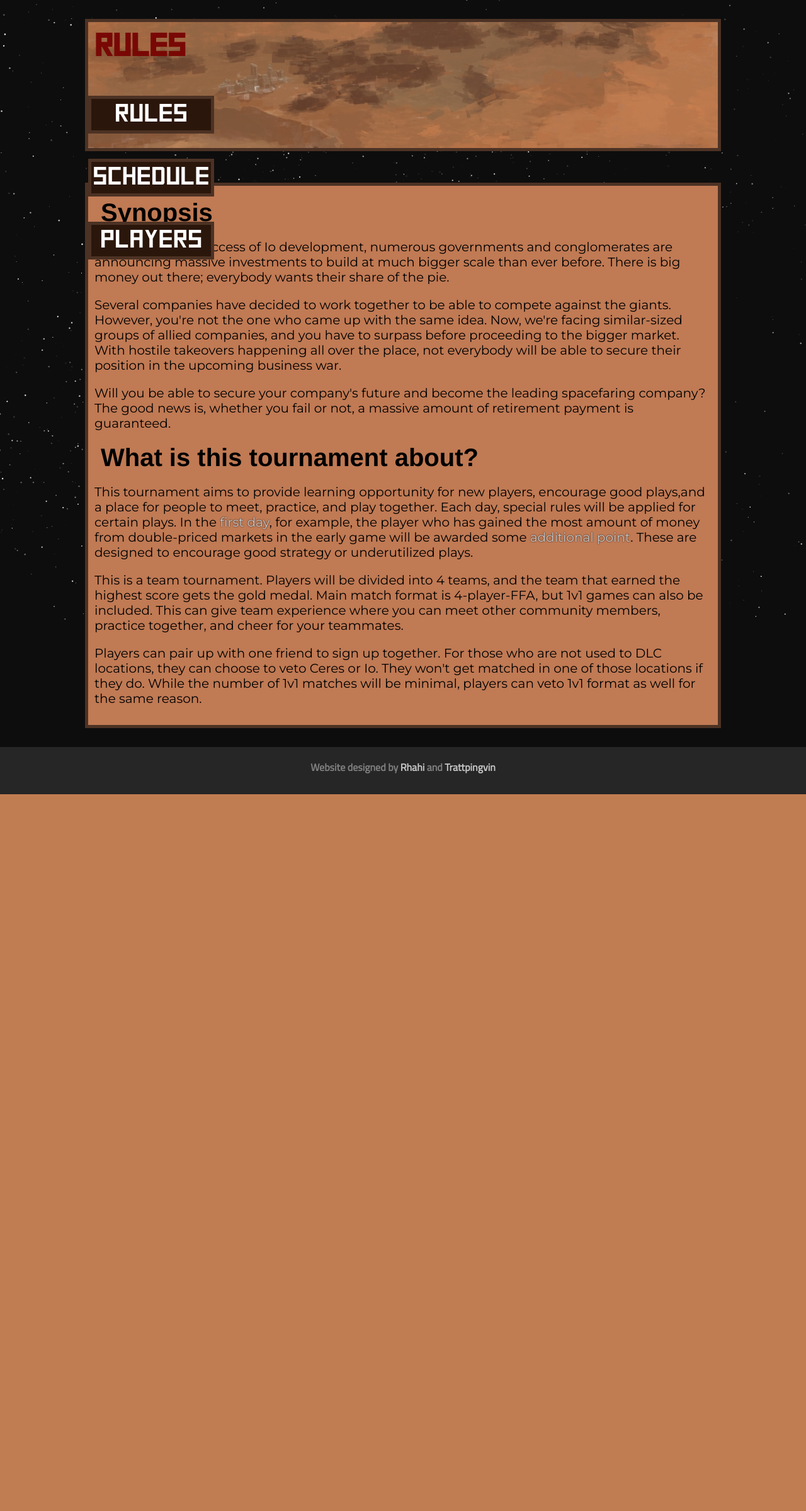
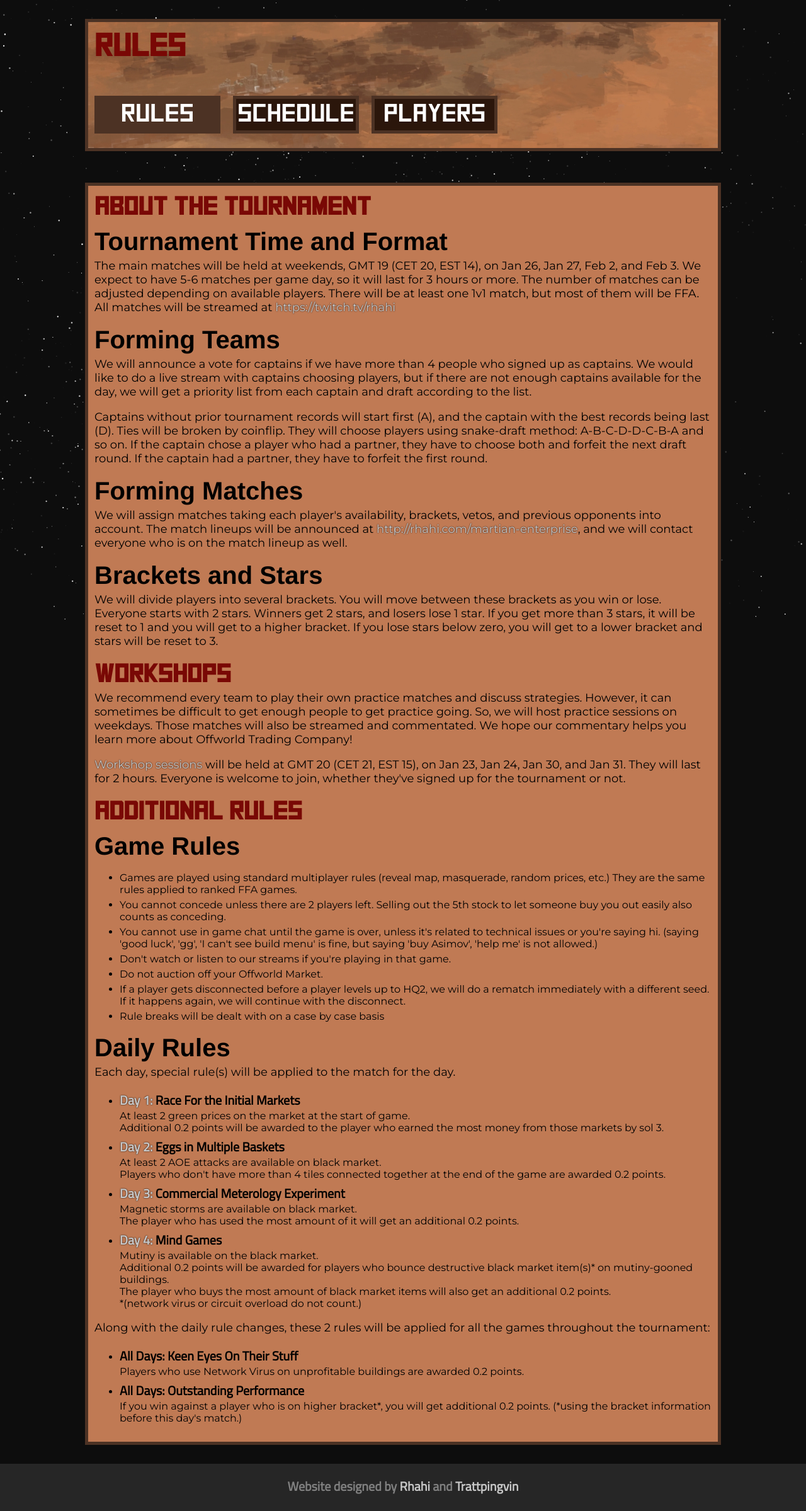
Before and after one commit to Trattpingvin/dawn, a Django app: template templates/rules.html in a window 1280 px wide. Shown: the part 75-2474 px from the top of the page at 63% size. Before the commit the page ends 1336 px from the top, so only its background shows below. Run offline with Django 3.2, Linux system fonts and the light colour scheme; the template is opened without the code that fills it, so the values that code supplies are empty; some web fonts are replaced.

Commit message:
add rules page

```diff
--- /dev/null
+++ b/static/css/article.css
@@ -0,0 +1,23 @@
+article {
+    padding: 10px;
+    color:black;
+    font-family: "Montserrat", sans-serif;
+    font-size: 18px;
+}
+
+article a {
+    color: rgb(200, 200, 200);
+    text-shadow: 0px 0px 2px black;
+}
+
+article a:hover {
+    color:white;
+}
+
+article h2 {
+    color: #790805;
+}
+main div.article {
+    margin-top: 50px;
+    background-color: #C07A54;
+}
--- a/static/css/common.css
+++ b/static/css/common.css
@@ -20,11 +20,14 @@ header h1 {
 
 h1 {font-size: 60px; font-family: 'squarefont';}
 h2 {font-size: 40px; font-family: 'squarefont'; margin:0;}
-h3 {font-size: 40px; font-family: 'Agency FB', 'Franklin Gothic Medium', sans-serif; margin: 10px;}
-h4 {font-family: 'Titillium Web', sans-serif;}
+h3 {font-size: 40px; font-family: 'Agency FB', 'Franklin Gothic Medium', sans-serif; margin: 10px 10px 5px 0px;}
+h4 {font-size: 20px; font-family: 'Titillium Web', sans-serif; margin:0;}
 h5 {font-family: 'Montserrat', sans-serif;}
 a  {color:inherit; text-decoration: none; transition-duration:0.3s;}
 a:hover {transition-duration: 0.3s;}
+li {font-size: 16px; margin-bottom: 5px;}
+p {margin-top: 0.2em;}
+a[role=button] {transition-duration:0.1s;}
 
 .inner {
     width: 1000px;
@@ -33,22 +36,8 @@ a:hover {transition-duration: 0.3s;}
     margin-right: auto;
 }
 
-
-/* Generic article */
-article {
-    padding: 10px;
-    color:black;
-    font-family: "Montserrat", sans-serif;
-    font-size: 20px;
-}
-
-article a {
-    color: rgb(200, 200, 200);
-    text-shadow: 0px 0px 2px black;
-}
-
-article a:hover {
-    color:white;
+.self, .self:hover {
+    background-color: #4C3224;
 }
 
 /* Footer Related */
--- a/static/css/fontdef.css
+++ b/static/css/fontdef.css
@@ -2,6 +2,6 @@
     /* This is a temporary font.
        All Squarefont items will be replaced by images.*/
     font-family: squarefont;
-    src: url("../fonts/Square.ttf");
+    src: url("../fonts/Square.woff");
     font-style:normal;
 }
--- a/static/css/main.css
+++ b/static/css/heading.css
@@ -5,20 +5,19 @@ main {
 }
 
 main div.title {
-    height: 800px;
-    display: flex;
     position: relative;
     background: url("../img/mars.jpg") no-repeat;
+    background-position: center;
     background-size: cover;
 }
 
-main div.sub {
-    height: 200px;
-    background: url("../img/mars.jpg") no-repeat;
-    background-size: cover;
-    background-position: center;
+main div.big {
+    height: 700px;
 }
 
+main div.small {
+    height:200px;
+}
 /* main page - notice text */
 
 main div.notice {padding: 10px;}
@@ -28,15 +27,21 @@ main div.notice a {text-shadow:0px 0px 4px white;}
 main div.notice a:hover {color:rgb(0, 30, 128); text-shadow:0px 0px 4px rgba(255, 255, 255, 0.5);}
 
 /* main page - menu */
+nav.linear-menu {
+    display:flex;
+    flex-direction: row;
+}
 
-nav {
-    display: block;
+nav.left-menu {
+    left: -50px;
+    bottom: 100px;
     position: absolute;
-    margin-bottom: 100px;
-    align-self: flex-end;
 }
-nav.left-menu {left: -50px;}
-nav.right-menu {right: -50px;}
+nav.right-menu {
+    right: -50px;
+    bottom: 100px;
+    position: absolute;
+}
 nav.right-menu a {border-color: rgb(46, 33, 77); background-color:#4B367C;}
 nav.right-menu a:hover {background-color: rgb(59, 42, 97);}
 nav a {
@@ -44,7 +49,7 @@ nav a {
     display: block;
     width: 190px;
     height: 50px;
-    margin: 40px 0 0 0;
+    margin: 40px 10px 0 10px;
     border: solid 5px #4C3224;
     padding: auto;
 
@@ -57,8 +62,3 @@ nav a {
 nav a:hover{
     background-color: #100600;
 }
-
-main div.article {
-    margin-top: 50px;
-    background-color: #C07A54;
-}
--- a/templates/base.html
+++ b/templates/base.html
@@ -3,8 +3,8 @@
 <html>
     <head>
         <link href="{% static 'css/common.css' %}" rel="stylesheet">
-        <link href="{% static 'css/main.css' %}" rel="stylesheet">
-        <link href="{% static 'css/pages.css' %}" rel="stylesheet">
+        <link href="{% static 'css/heading.css' %}" rel="stylesheet">
+        <link href="{% static 'css/article.css' %}" rel="stylesheet">
         <link href="{% static 'css/fontdef.css' %}" rel="stylesheet">
         <link href="https://fonts.googleapis.com/css?family=Montserrat|Titillium+Web" rel="stylesheet">
         <!-- TODO: change font -->
--- a/templates/main.html
+++ b/templates/main.html
@@ -1,6 +1,6 @@
 {% extends "base.html" %}
 {% block main %}
-    <div class="inner title">
+    <div class="inner title big">
         <div class="notice">
             <h2><span class="upcoming"><span class="highlight">Upcoming:</span> <a href="schedule/drafting.html">Drafting</a></span><br />
             <span class="date">Jan 19, GMT 20</span></h2>
@@ -30,7 +30,7 @@
             <h3>What is this tournament about?</h3>
             <p>This tournament aims to provide learning opportunity for new players, encourage good plays,and a place for people to meet, practice, and play together.
             Each day, special rules will be applied for certain plays.
-            In the <a href="schedule/day1.html">first day</a>, for example, the player who has gained the most amount of money from double-priced markets in the early game will be awarded some <a href="rules.html">additional point</a>.
+            In the <a href="schedule/day1.html">first day</a>, for example, the player who has gained the most amount of money from double-priced markets in the early game will be awarded some <a href="rules.html">additional points</a>.
             These are designed to encourage good strategy or underutilized plays.</p>
 
             <p>This is a team tournament. Players will be divided into 4 teams, and the team that earned the highest score gets the gold medal.
--- a/templates/rules.html
+++ b/templates/rules.html
@@ -1,59 +1,74 @@
-<!DOCTYPE html>
-<html>
-    <head>
-        <link href="common.css" rel="stylesheet">
-        <link href="main.css" rel="stylesheet">
-        <link href="pages.css" rel="stylesheet">
-        <link href="fontdef.css" rel="stylesheet">
-        <link href="https://fonts.googleapis.com/css?family=Montserrat|Titillium+Web" rel="stylesheet">
-        <link href="http://allfont.net/allfont.css?fonts=agency-fb" rel="stylesheet" type="text/css">
-        <title>The Martian Enterprise Tournament</title>
-    </head>
-    <body>
-        <header>
-            <h1>The Martian Enterprise Tournament</h1>
-        </header>
-        <main>
-            <div class="inner sub">
+{% extends "base.html" %}
+{% block main %}
+    <div class="inner title small">
         <div class="notice">
             <h2><span class="upcoming"><span class="highlight">Rules</span></span></h2>
         </div>
         <nav class="linear-menu">
-                    <a href="rules.html" role="button">Rules</a>
-                    <a href="schedule.html" role="button">Schedule</a>
-                    <a href="players.html" role="button">Players</a>
+            <a href="{% url 'rules' %}" role="button" class="self">Rules</a>
+            <a href="{% url 'schedule' %}" role="button">Schedule</a>
+            <a href="{% url 'players' %}" role="button">Players</a>
         </nav>
     </div>
     <div class="inner article">
         <article>
-                    <h3>Synopsis</h3>
-                    <p>With the recent success of Io development, numerous governments and conglomerates are
-                    announcing massive investments to build at much bigger scale than ever before.
-                    There is big money out there; everybody wants their share of the pie.</p>
-                    <p>Several companies have decided to work together to be able to compete against the giants.
-                    However, you're not the one who came up with the same idea.
-                    Now, we're facing similar-sized groups of allied companies, and you have to surpass before proceeding to the bigger market.
-                    With hostile takeovers happening all over the place, not everybody will be able to secure their position in the upcoming business war.</p>
-                    <p>Will you be able to secure your company's future and become the leading spacefaring company?
-                    The good news is, whether you fail or not, a massive amount of retirement payment is guaranteed.</p>
+            <h2>About The Tournament</h2>
+            <h3>Tournament Time and Format</h3>
+            <p>The main matches will be held at weekends, GMT 19 (CET 20, EST 14), on Jan 26, Jan 27, Feb 2, and Feb 3. We expect to have 5-6 matches per game day, so it will last for 3 hours or more. The number of matches can be adjusted depending on available players. There will be at least one 1v1 match, but most of them will be FFA. All matches will be streamed at <a href="https://twitch.tv/rhahi">https://twitch.tv/rhahi</a></p>
 
-                    <h3>What is this tournament about?</h3>
-                    <p>This tournament aims to provide learning opportunity for new players, encourage good plays,and a place for people to meet, practice, and play together.
-                    Each day, special rules will be applied for certain plays.
-                    In the <a href="schedule/day1.html">first day</a>, for example, the player who has gained the most amount of money from double-priced markets in the early game will be awarded some <a href="rules.html">additional point</a>.
-                    These are designed to encourage good strategy or underutilized plays.</p>
+            <h3>Forming Teams</h3>
+            <p>We will announce a vote for captains if we have more than 4 people who signed up as captains. We would like to do a live stream with captains choosing players, but if there are not enough captains available for the day, we will get a priority list from each captain and draft according to the list.</p>
 
-                    <p>This is a team tournament. Players will be divided into 4 teams, and the team that earned the highest score gets the gold medal.
-                    Main match format is 4-player-FFA, but 1v1 games can also be included.
-                    This can give team experience where you can meet other community members, practice together, and cheer for your teammates.</p>
+            <p>Captains without prior tournament records will start first (A), and the captain with the best records being last (D). Ties will be broken by coinflip. They will choose players using snake-draft method: A-B-C-D-D-C-B-A and so on. If the captain chose a player who had a partner, they have to choose both and forfeit the next draft round. If the captain had a partner, they have to forfeit the first round.</p>
 
-                    <p>Players can pair up with one friend to sign up together. For those who are not used to DLC locations, they can choose to veto Ceres or Io.
-                    They won't get matched in one of those locations if they do. While the number of 1v1 matches will be minimal, players can veto 1v1 format as well for the same reason.</p>
+            <h3>Forming Matches</h3>
+            <p>We will assign matches taking each player's availability, brackets, vetos, and previous opponents into account. The match lineups will be announced at <a href="{% url 'index' %}">http://rhahi.com/martian-enterprise</a>, and we will contact everyone who is on the match lineup as well.</p>
+
+            <h3>Brackets and Stars</h3>
+            <p>We will divide players into several brackets. You will move between these brackets as you win or lose.
+            Everyone starts with 2 stars. Winners get 2 stars, and losers lose 1 star. If you get more than 3 stars, it will be reset to 1 and you will get to a higher bracket. If you lose stars below zero, you will get to a lower bracket and stars will be reset to 3.</p>
+
+            <h2>Workshops</h2>
+            <p>We recommend every team to play their own practice matches and discuss strategies. However, it can sometimes be difficult to get enough people to get practice going. So, we will host practice sessions on weekdays. Those matches will also be streamed and commentated. We hope our commentary helps you learn more about Offworld Trading Company!</p>
+            <p><a href="{% url 'workshop' %}">Workshop sessions</a> will be held at GMT 20 (CET 21, EST 15), on Jan 23, Jan 24, Jan 30, and Jan 31. They will last for 2 hours. Everyone is welcome to join, whether they've signed up for the tournament or not.</p>
+
+            <h2>Additional Rules</h2>
+            <h3>Game Rules</h3>
+            <ul>
+                <li>Games are played using standard multiplayer rules (reveal map, masquerade, random prices, etc.) They are the same rules applied to ranked FFA games.</li>
+                <li>You cannot concede unless there are 2 players left. Selling out the 5th stock to let someone buy you out easily also counts as conceding.</li>
+                <li>You cannot use in game chat until the game is over, unless it's related to technical issues or you're saying hi. (saying 'good luck', 'gg', 'I can't see build menu' is fine, but saying 'buy Asimov', 'help me' is not allowed.)</li>
+                <li>Don't watch or listen to our streams if you're playing in that game.</li>
+                <li>Do not auction off your Offworld Market.</li>
+                <li>If a player gets disconnected before a player levels up to HQ2, we will do a rematch immediately with a different seed. If it happens again, we will continue with the disconnect.</li>
+                <li>Rule breaks will be dealt with on a case by case basis</li>
+            </ul>
+            <h3>Daily Rules</h3>
+            <p>Each day, special rule(s) will be applied to the match for the day.</p>
+            <ul>
+                <li><h4><a href="{% url 'day1' %}">Day 1:</a> Race For the Initial Markets</h4>
+                At least 2 green prices on the market at the start of game.<br />
+                Additional 0.2 points will be awarded to the player who earned the most money from those markets by sol 3.</li>
+                <li><h4><a href="{% url 'day2' %}">Day 2:</a> Eggs in Multiple Baskets</h4>
+                At least 2 AOE attacks are available on black market.<br />
+                Players who don't have more than 4 tiles connected together at the end of the game are awarded 0.2 points.</li>
+                <li><h4><a href="{% url 'day3' %}">Day 3:</a> Commercial Meterology Experiment</h4>
+                Magnetic storms are available on black market.<br />
+                The player who has used the most amount of it will get an additional 0.2 points.</li>
+                <li><h4><a href="{% url 'day4' %}">Day 4:</a> Mind Games</h4>
+                Mutiny is available on the black market.<br />
+                Additional 0.2 points will be awarded for players who bounce destructive black market item(s)* on mutiny-gooned buildings.<br />
+                The player who buys the most amount of black market items will also get an additional 0.2 points.<br />
+                *(network virus or circuit overload do not count.)</li>
+            </ul>
+            <p>Along with the daily rule changes, these 2 rules will be applied for all the games throughout the tournament:</p>
+            <ul>
+                <li><h4>All Days: Keen Eyes On Their Stuff</h4>
+                Players who use Network Virus on unprofitable buildings are awarded 0.2 points.</li>
+
+                <li><h4>All Days: Outstanding Performance</h4>
+                If you win against a player who is on higher bracket*, you will get additional 0.2 points. (*using the bracket information before this day's match.)</li>
+            </ul>
         </article>
     </div>
-        </main>
-        <footer>
-            <h4>Website designed by <a href="https://github.com/Rhahi">Rhahi</a> and <a href="https://github.com/Trattpingvin/">Trattpingvin</a></h4>
-        </footer>
-    </body>
-</html>
+{% endblock %}
--- a/tournamentstatus/urls.py
+++ b/tournamentstatus/urls.py
@@ -10,4 +10,9 @@ urlpatterns = [
 	path('rules', views.rules, name="rules"),
 	path('schedule', views.schedule, name="schedule"),
 	path('players', views.players, name="players"),
+	path('day1', views.day1 , name='day1'),
+	path('day2', views.day2 , name='day2'),
+	path('day3', views.day3 , name='day3'),
+	path('day4', views.day4 , name='day4'),
+	path('workshop', views.workshop, name='workshop')
 ]
```
Also changed, not shown: tournamentstatus/views.py (+15 -0 lines), static/css/pages.css (deleted), static/fonts/Square.woff (added). Lines whose indentation alone changed are shown as unchanged.
